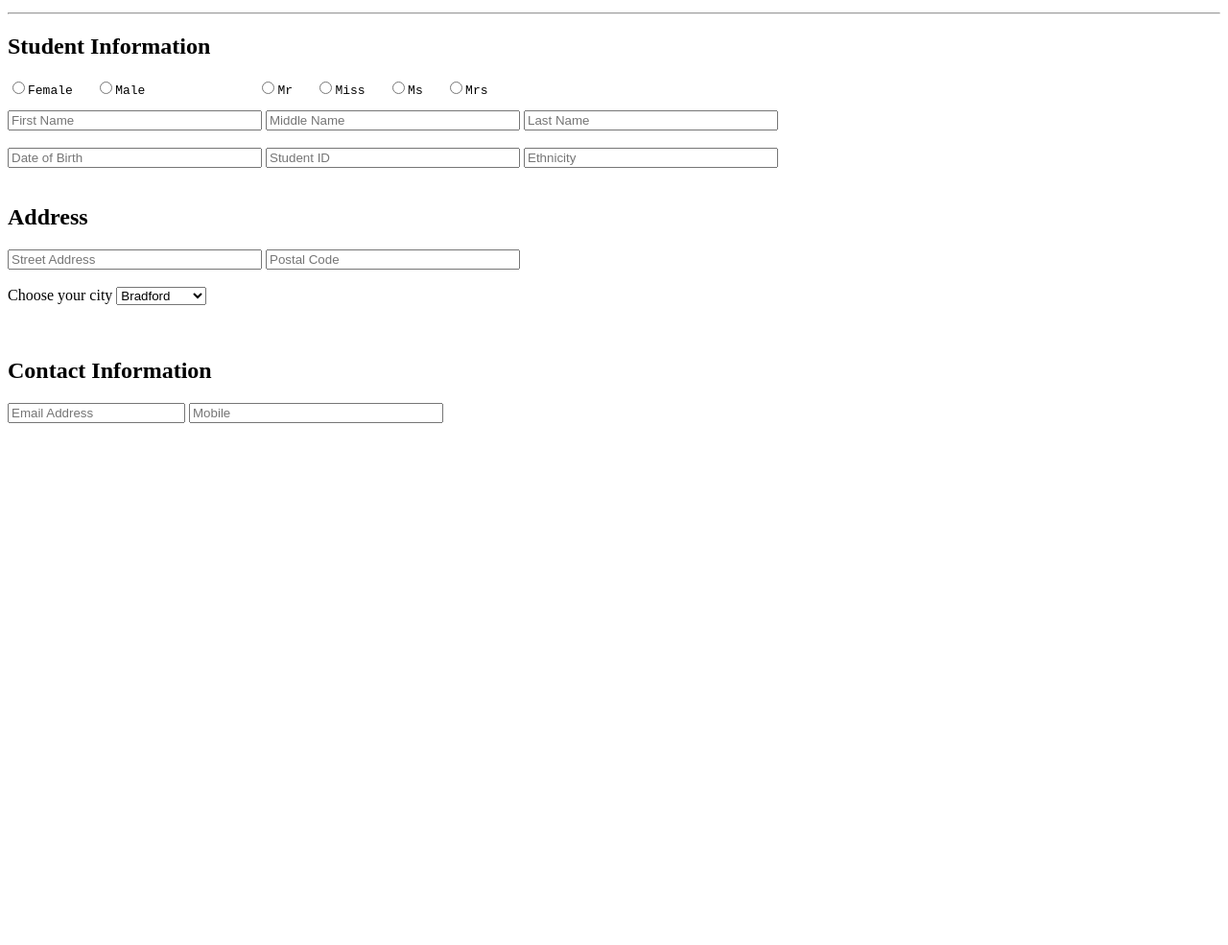
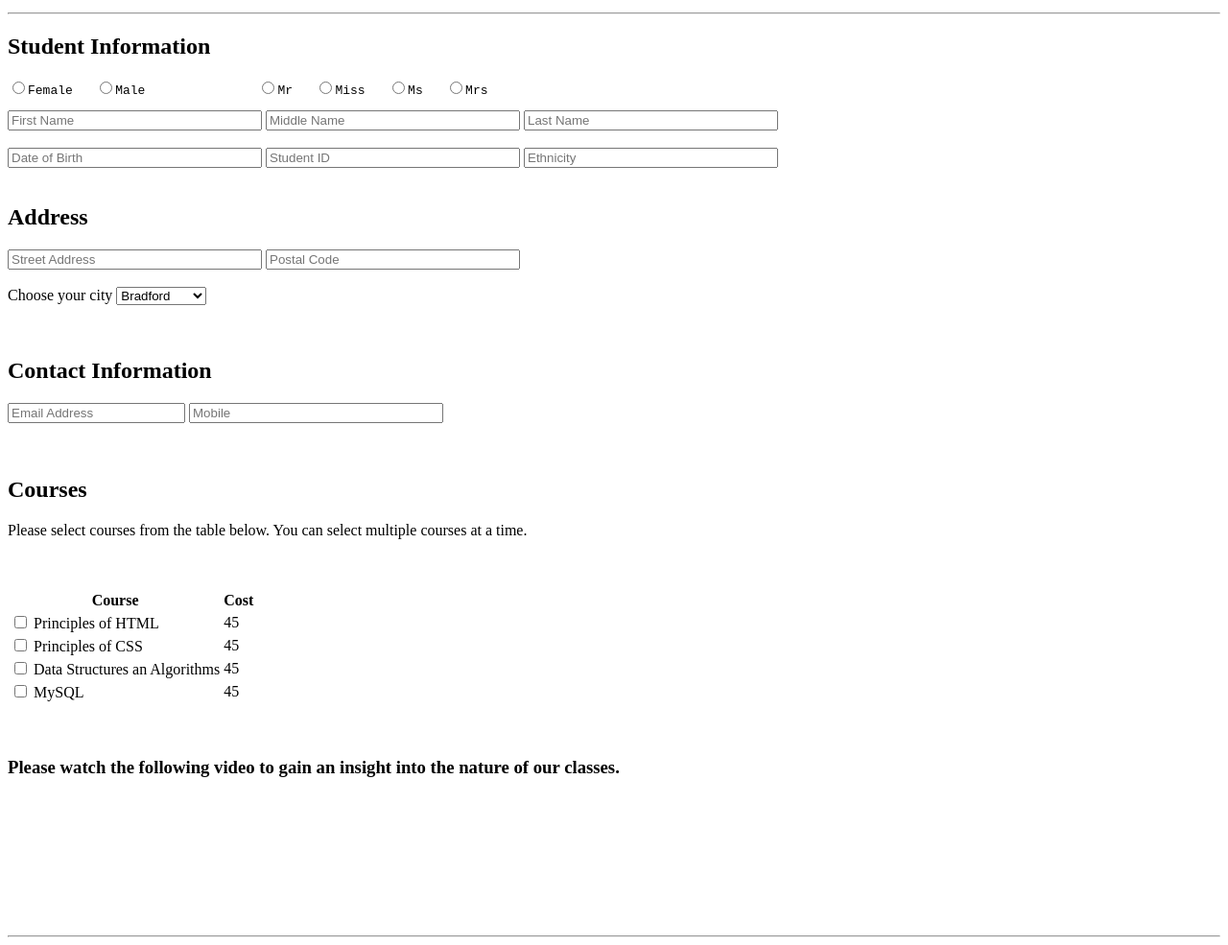
Before and after one commit to i-waseem/Student-Registration-Form, a plain HTML site: page index.html in a window 1280 px wide. Shown: the part 101-1086 px from the top of the page at 96% size. Before the commit the page ends 800 px from the top, so only its background shows below. Drawn offline with Linux system fonts and the light colour scheme; grey boxes are pictures that could not be loaded.

Commit message:
Add video

```diff
--- a/index.html
+++ b/index.html
@@ -51,13 +51,49 @@
     </select>
         </div>
         <br><br>
-                <!-- Contact Information Section -->
+            <!-- Contact Information Section -->
                 <div>
                     <h2>
                         Contact Information
                     </h2>
-                        <!-- Contact Fields -->
+            <!-- Contact Fields -->
                         <input type="text" placeholder="Email Address">
                         <input type="text" placeholder="Mobile" size="30">
                     </div>
                     <br><br>
+            <!-- Courses Section -->
+                            <div>
+                                <h2>Courses</h2>
+                                <p> Please select courses from the table below. You can select multiple courses at a time.</p>
+            <!-- Courses Table -->
+        <table>
+            <tr>
+                <th>Course</th>
+                <th>Cost</th>
+            </tr>
+            <tr>
+                <td><label for="Principles of HTML"> <input type="checkbox" value="Principles of HTML" name="Course" id="10"> Principles of HTML </label></td>
+                <td>45</td>
+            </tr>
+            <tr>
+                <br>
+                <td><label for="Principles of CSS"> <input type="checkbox" value="Principles of CSS" name="Course" id="20"> Principles of CSS </label></td>
+                <td>45</td>
+            </tr>
+            <tr>
+                <td><label for="Data Structures an Algorithms"> <input type="checkbox" value="Data Structures an Algorithms" name="Course" id="30"> Data Structures an Algorithms </label></td>
+                <td>45</td>
+            </tr>
+            <tr>
+                <br>
+                <td><label for="MySQL"> <input type="checkbox" value="MySQL" name="Course" id="40"> MySQL </label></td>
+                <td>45</td>
+            </tr>
+        </div>
+        </table>
+        <br><br>
+                <!-- Video Section -->
+                <h3>Please watch the following video to gain an insight into the nature of our classes.</h3>
+        <br>
+        <iframe width="260" height="115" src="https://www.youtube.com/embed/HcOc7P5BMi4?si=gtaWCE4Hf5RjMTdM" title="YouTube video player" frameborder="0" allow="accelerometer; autoplay; clipboard-write; encrypted-media; gyroscope; picture-in-picture; web-share" referrerpolicy="strict-origin-when-cross-origin" allowfullscreen></iframe>
+        <hr/>
```
